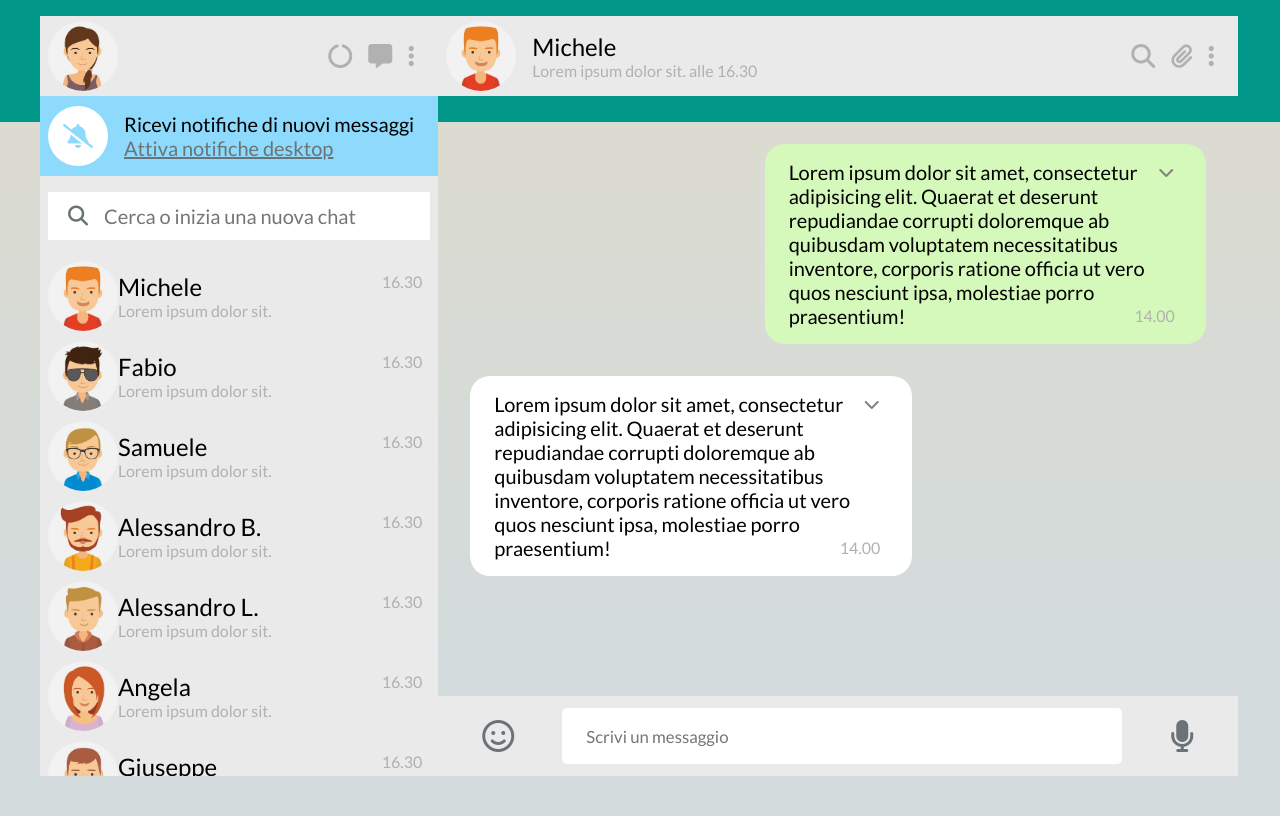
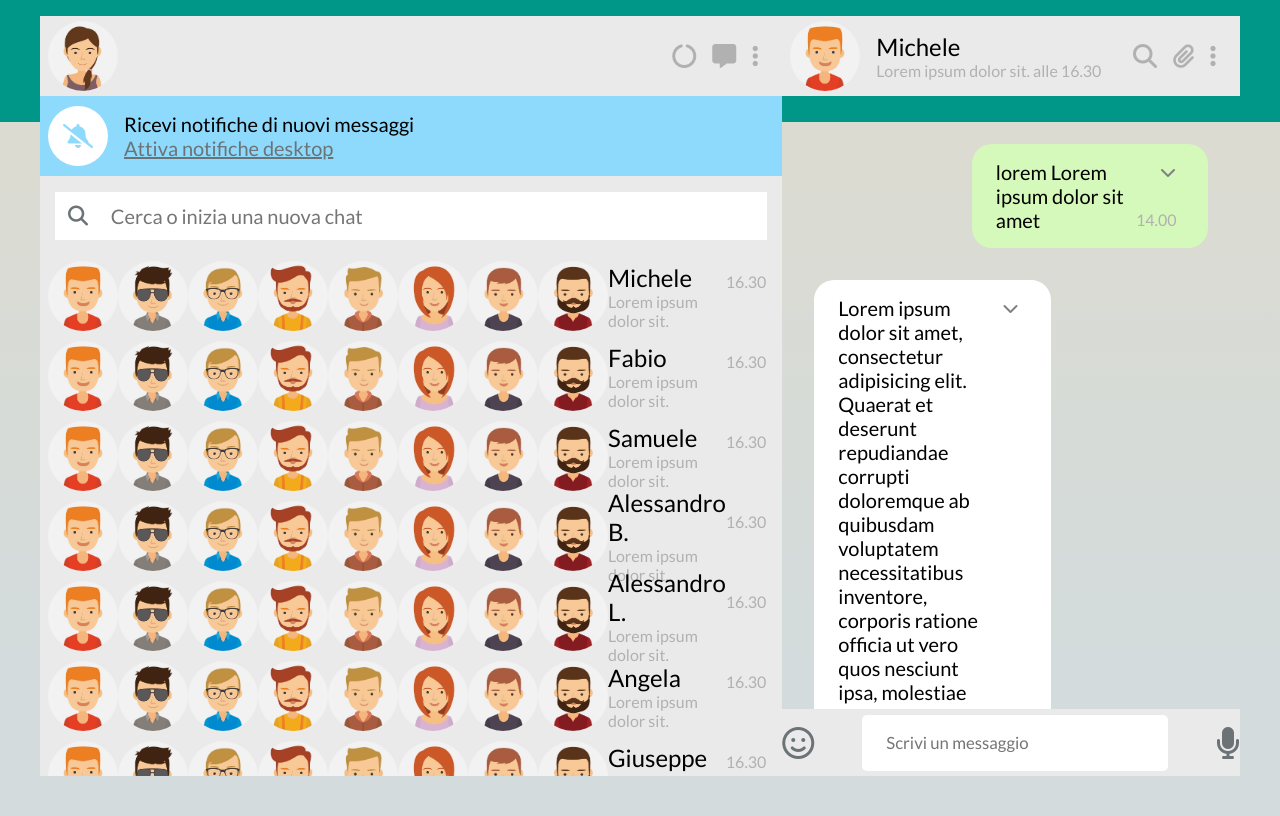
Before and after one commit to Seko461/vue-boolzapp, a plain HTML site: page index.html in a window 1280 px wide. Drawn offline with nearby package versions, Linux system fonts and the light colour scheme.

Commit message:
trying to fix a bug in loop

```diff
--- a/CSS/style.css
+++ b/CSS/style.css
@@ -53,8 +53,6 @@ body {
     overflow: hidden;
 
 }
-
-
 
 
 .left {
--- a/JS/app.js
+++ b/JS/app.js
@@ -39,6 +39,9 @@ createApp({
                     name: 'Francesco'
                 }
             ],
+
+            textSend: " lorem Lorem ipsum dolor sit amet",
+
         }
     }
 }).mount('#app')
--- a/index.html
+++ b/index.html
@@ -47,8 +47,9 @@
 
 
                     <div v-for="contact in contacts" class="user d-flex">
-                        <img :src="contact.image" height="70" alt="">
-                        <div class="box_message">
+                        <img :src="contact.image" height="70" alt="" v-for="(contact, index) in contacts"
+                            @click="activeContact = index">
+                        <div class=" box_message">
                             <div class="name">
                                 <h2>{{contact.name}}</h2>
                             </div>
@@ -76,8 +77,8 @@
         <div class="right ">
             <div class="top">
                 <div class="user d-flex">
-                    <img height="70" src="./assets/img/avatar_1.jpg" alt="">
-                    <div class="box_message">
+                    <img :src="contacts[activeContact].image" height="70">
+                    <div class=" box_message">
                         <div class="name">
                             <h2>Michele</h2>
                         </div>
@@ -96,12 +97,7 @@
             <div class="chat">
                 <div class="send">
                     <div class="text_message">
-                        Lorem ipsum dolor sit amet, consectetur
-                        adipisicing elit. Quaerat et
-                        deserunt repudiandae corrupti doloremque ab
-                        quibusdam voluptatem necessitatibus inventore,
-                        corporis ratione officia ut vero quos nesciunt
-                        ipsa, molestiae porro praesentium!
+                        {{textSend}}
                     </div>
                     <div class="side d-flex">
                         <div class="dropdown">
```
